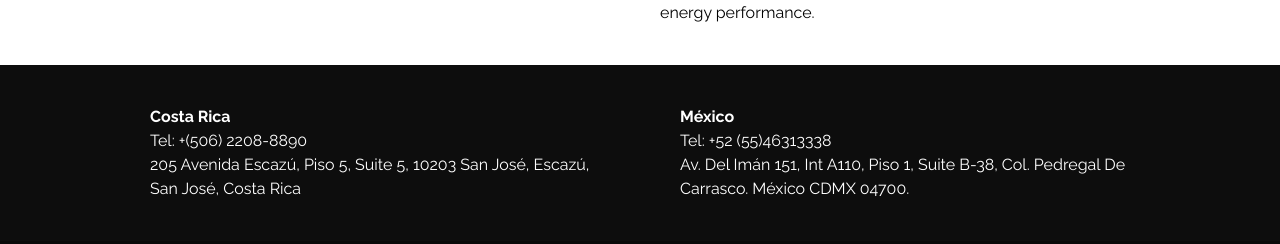
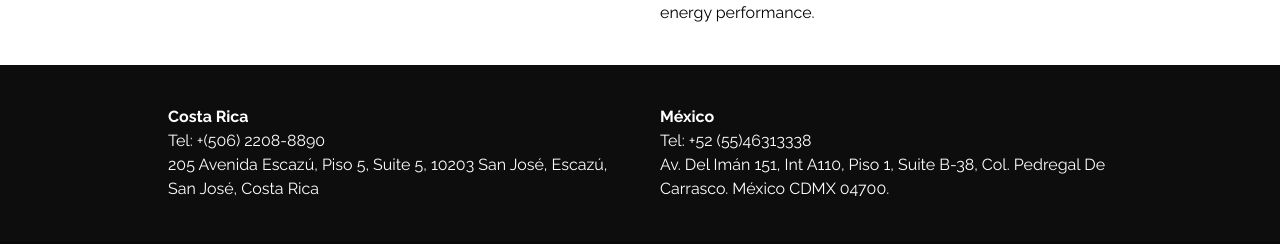
Before and after one commit to Adrianson09/Caribe, a Next.js app: page / in a window 1280 px wide. Shown: the part 2102-2346 px from the top of the page. Built offline with nearby package versions, Linux system fonts and the light colour scheme.

Commit message:
First commit footer

```diff
--- a/components/Footer.jsx
+++ b/components/Footer.jsx
@@ -3,15 +3,15 @@ import React from 'react'
 const Footer = () => {
   return (
     <footer className='bg-black/95 text-white  '>
-        <section className='flex justify-center p-10  '>
-            <div className='max-w-[650px] mr-10'>
+        <section className='max-w-[80%] m-auto grid md:grid-cols-2 sm:grid-cols-1 gap-10 p-10  '>
+            <div className='max-w-[650px] '>
                 <h3 className='font-bold'>Costa Rica</h3>
                 <a>Tel: +(506) 2208-8890</a>
                 <p className='max-w-[450px]'>205 Avenida Escazú, Piso 5, Suite 5,
                     10203 San José, Escazú,
                     San José, Costa Rica</p>
             </div>
-            <div className='max-w-[650px] ml-10'>
+            <div className='max-w-[650px] '>
                 <h3 className='font-bold'>México</h3>
                 <a>Tel: +52 (55)46313338</a>
                 <p className='max-w-[450px]'>Av. Del Imán 151, Int A110, Piso 1,
```
